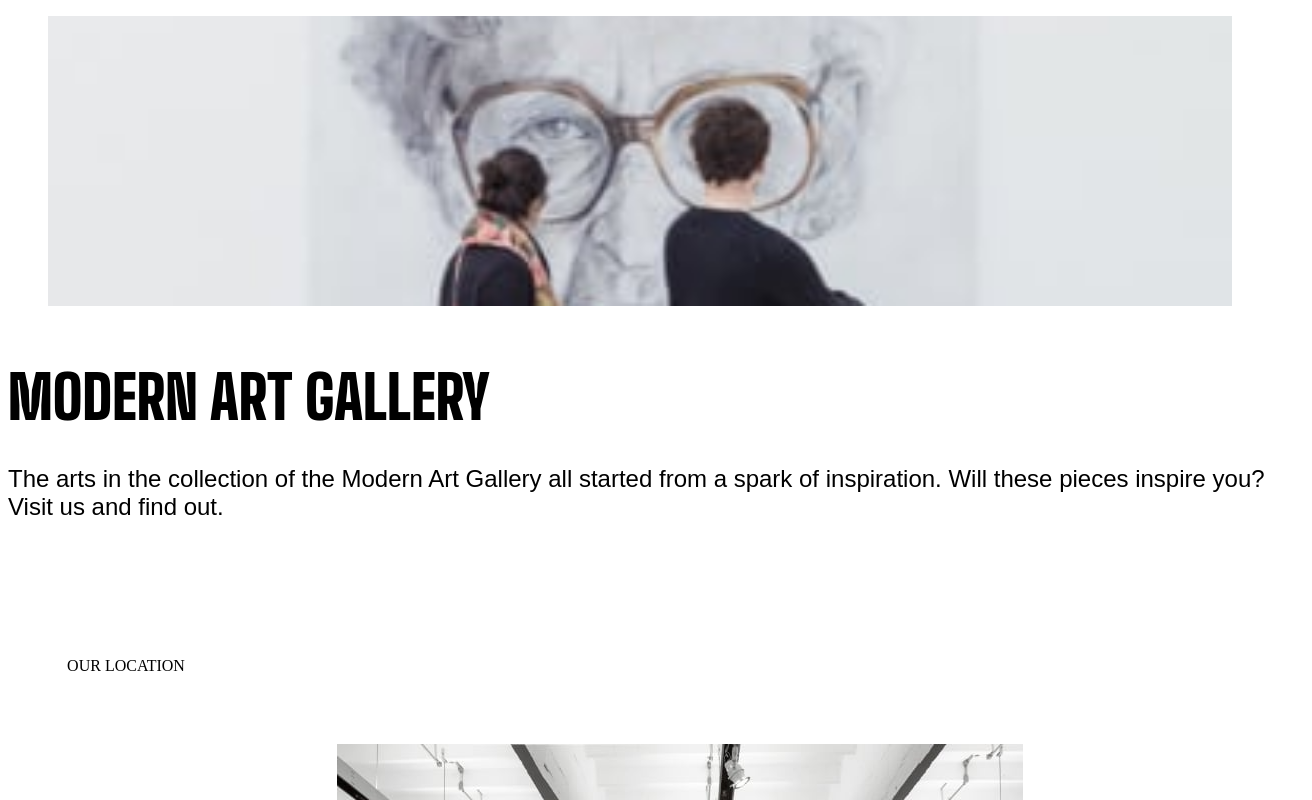
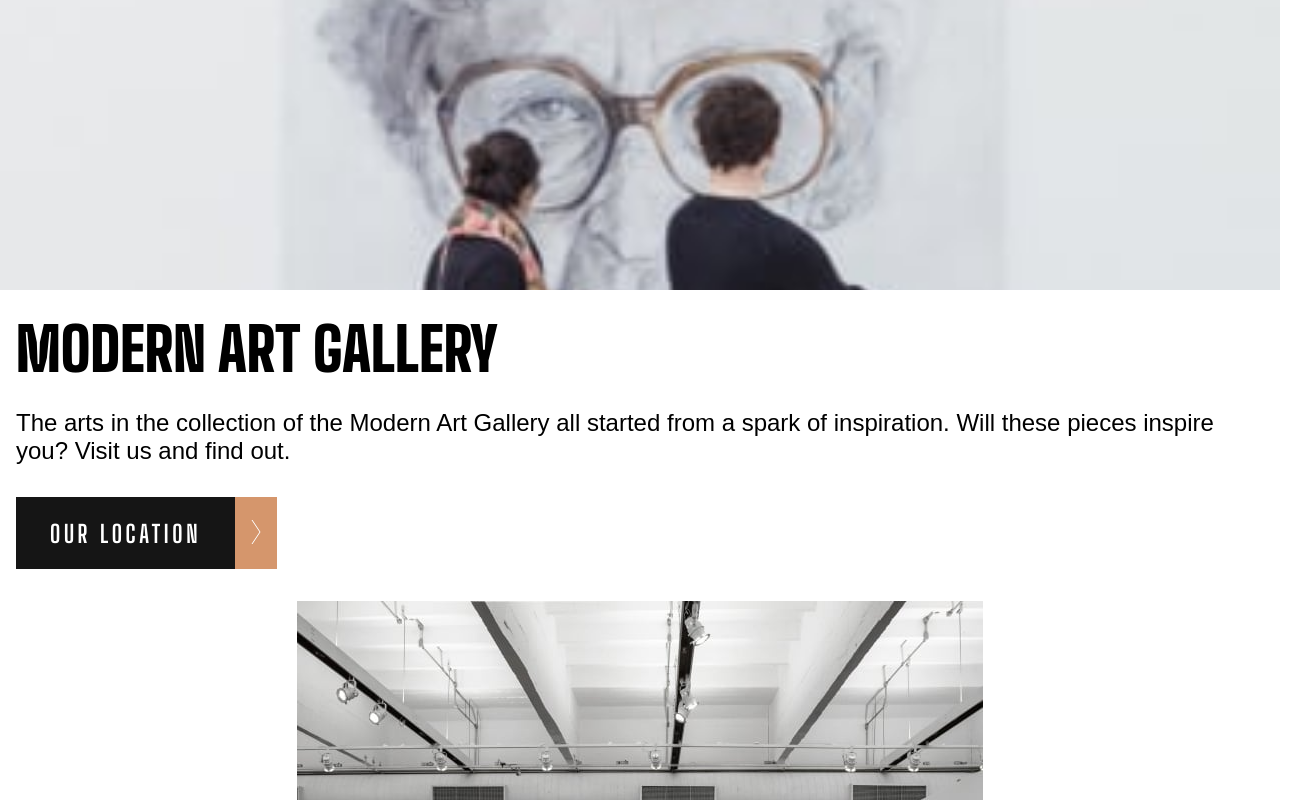
Before and after one commit to LanaSmith20/starter-code, a plain HTML site: page index.html in a window 1280 px wide. Shown: the top 800 px of the page, 1312 px wide, since content can reach past the window. Drawn offline with Linux system fonts and the light colour scheme.

Commit message:
atualizacao

```diff
--- a/index.html
+++ b/index.html
@@ -3,7 +3,7 @@
   <head>
     <meta charset="UTF-8" />
     <meta name="viewport" content="width=device-width, initial-scale=1.0" />
-    <link rel="stylesheet" href="./styles/style.css">
+    <link rel="stylesheet" href="./styles/style.css" />
     <link
       rel="icon"
       type="image/png"
@@ -15,22 +15,24 @@
   </head>
   <body>
     <header class="header">
-      <figure class="header__img">
-      </figure>
-      <h1>Modern Art Gallery</h1>
-      <p class="header__descr">
-        The arts in the collection of the Modern Art Gallery all started from a
-        spark of inspiration. Will these pieces inspire you? Visit us and find
-        out.
-      </p>
-      <span class="header__location">
-        <p>OUR LOCATION</p>
-        <button id="location"><img src="./assets/icon-arrow-right.svg"></button>
-      </span>
+      <figure class="header__img"></figure>
+      <section class="header__itens">
+        <h1>Modern Art Gallery</h1>
+        <p>
+          The arts in the collection of the Modern Art Gallery all started from
+          a spark of inspiration. Will these pieces inspire you? Visit us and
+          find out.
+        </p>
+        <span class="header__location">
+          <h2>OUR LOCATION</h2>
+          <button id="location">
+            <img src="./assets/icon-arrow-right.svg" />
+          </button>
+        </span>
+      </section>
     </header>
-    <main class='main'>
-      <figure class="main__img1">
-      </figure>
+    <main class="main">
+      <figure class="main__img1"></figure>
 
       <div class="main__div">
         <h2>Your day at the gallery</h2>
@@ -40,8 +42,8 @@
         </p>
       </div>
       <figure class="main__figure">
-        <img class="figure__img1"  src="./assets/mobile/image-grid-2.jpg" />
-        <img class="figure__img2"src="./assets/mobile/image-grid-3.jpg" />
+        <img class="figure__img1" src="./assets/mobile/image-grid-2.jpg" />
+        <img class="figure__img2" src="./assets/mobile/image-grid-3.jpg" />
       </figure>
       <div class="main__div2">
         <h2>COME & BE INSPIRED</h2>
--- a/styles/location.css
+++ b/styles/location.css
@@ -1,21 +1,24 @@
-:root {
-  --Salmon: #d5966c;
-  --darkGray: #151515;
-  --gray: #444444;
-  --white: #ffffff;
-}
+@import url('./style.css');
+
 * {
   margin: 0;
   padding: 0;
   box-sizing: border-box;
 }
+body {
+  width:100%;
+  height:100vh
+}
 .header {
+  width: 100%;
+
+
 }
 .header__span {
   display: flex;
-
 }
 .header__span button {
+
   background-color: var(--Salmon);
   border: none;
   padding: 16px;
@@ -46,21 +49,26 @@
     padding-top: 52px;
     color: var(--white);
 }
-.footer {
-    height: 450px;
+.footer__location {
+    height: 300px;
     background-color: var(--Salmon);
     padding-left: 24px;
 }
-.footer h4{
-    font-size: 24px;
-    font-weight: 900;
-    padding-top: 48px;
-}
-.footer p{
-    padding-top: 32px;
+.location__address2{
+  display: flex;
+  flex-direction: column;
+  align-items: flex-start;
+  gap: 32px;
+ padding-top: 48px;
 
 }
-.footer svg{
+.location__address2 h4{
+  font-size: 32px;
+}
+.location__img{
     display: flex;
-    gap:24px
+    gap: 16px;
+    padding: 8px;
+    padding-top: 24px;
+
 }
--- a/styles/style.css
+++ b/styles/style.css
@@ -1,47 +1,79 @@
 @import url("https://fonts.googleapis.com/css2?family=Big+Shoulders+Display:wght@100..900&display=swap");
 
 
-
+:root {
+  --Salmon: #d5966c;
+  --darkGray: #151515;
+  --gray: #444444;
+  --white: #ffffff;
+}
+*{
+  margin: 0;
+  padding: 0;
+  box-sizing: border-box;
+}
 body {
+  width:100%;
+  height:100vh
 }
 header {
-  height: 680px;
+ width: 100%;
+ display: flex;
+ flex-direction: column;
+ align-items: center;
+
 }
 .header__img {
+  width: 100%;
   background: url("../assets/mobile/image-hero.jpg");
   background-size: cover;
   background-position: center;
   background-repeat: no-repeat;
   height: 290px;
+
 }
-.header h1 {
-  padding-top: 24px;
+.header__itens{
+  display: flex;
+  flex-direction: column;
+  align-items: flex-start;
+  gap:32px;
+  padding: 32px 16px 0 16px;
+
+
+}
+.header__itens h1 {
+
   font-size: 60px;
   line-height: 55px;
   text-transform: uppercase;
   font-family: "Big Shoulders Display";
   font-weight: 900;
 }
-.header__descr {
-  height: 104px;
-  padding-top: px;
+.header__itens p {
   font-size: 24px;
   line-height: 28px;
   font-family: "Outfit", sans-serif;
+  font-weight: 200;
+
 }
 .header__location {
+  height: 72px;
   display: flex;
-  padding-top: 32px;
-}
-.header__location p {
-  width: 204px;
-  padding: 16px;
+  align-items: center;
   background-color: var(--darkGray);
   color: var(--white);
   text-align: center;
+
+}
+.header__location h2{
+  font-family: "Big Shoulders Display";
+  padding: 24px 34px;
+  letter-spacing: 3.64px;
+
+
 }
 .header__location button {
-  width: 52px;
+  height: 100%;
   background-color: var(--Salmon);
   border: none;
   padding: 16px;
```
Also changed, not shown: location.html (+4 -2 lines).
